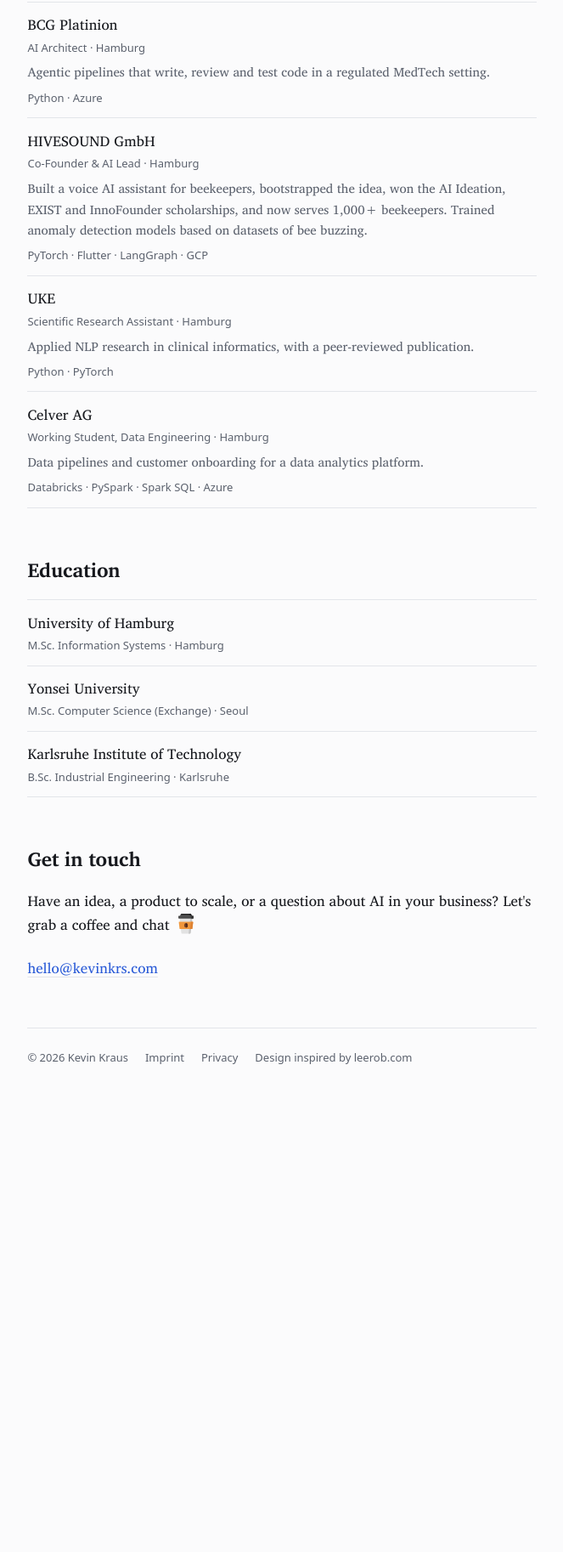
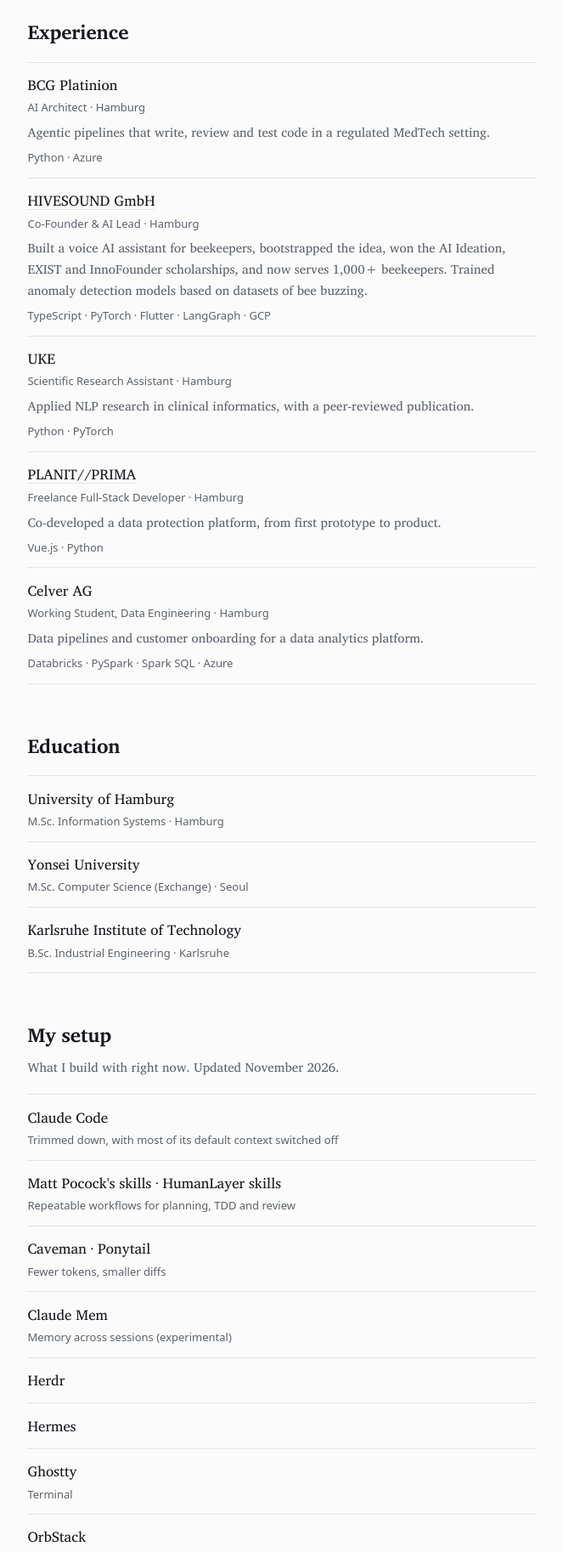
Before and after one commit to kevinkrs/kevinkrs.com, an Astro site: page / in a window 1280 px wide. Shown: the part 974-2800 px from the top of the page at 85% size, without its empty margins (76-739 px from the left). Before the commit the page ends 2297 px from the top, so only its background shows below. Built offline with nearby package versions, Linux system fonts and the light colour scheme; Astro itself is replaced by a stand-in of ours.

Commit message:
Add setup section, PLANIT//PRIMA row, project links and stack lines

```diff
--- a/src/data/site.ts
+++ b/src/data/site.ts
@@ -18,16 +18,17 @@ export const intro = [
 export const services = [
   {
     title: 'Full-Stack Software Development',
-    text: 'From rough idea to a product people actually use, end to end with Vue.js, React, Python and GCP. Like PLANIT//PRIMA, a data protection platform, and HIVESOUND, a voice assistant now serving 1,000+ beekeepers.',
+    text: 'From rough idea to a product people actually use, end to end. Like PLANIT//PRIMA, a data protection platform, and HIVESOUND, a voice assistant now serving 1,000+ beekeepers.',
+    stack: 'Frontend · Backend · Cloud · DevOps, in whatever stack the job needs. Currently TanStack and TypeScript heavy.',
   },
   {
     title: "AI that gets shit done",
-    text: 'AI in production, not in a demo. I trained ML models on real-world data at UKE and HIVESOUND, and shipped agentic pipelines to production at HIVESOUND and BCG Platinion.',
+    text: 'AI in production, not in a demo. I trained ML models on real-world data at UKE and HIVESOUND, and shipped agentic pipelines to production at HIVESOUND and BCG Platinion. And I set up coding harnesses like Claude Code with agentic orchestration, so AI writes code your team can trust.',
   },
 ];
 
-// Only organisation, position, location, an optional one-line note and tech stack are shown.
-export type Row = { org: string; title: string; location: string; note?: string; stack?: string[] };
+// Only organisation, position, location, an optional one-line note, tech stack and link are shown.
+export type Row = { org: string; title: string; location: string; note?: string; stack?: string[]; url?: string };
 
 export const experience: Row[] = [
   {
@@ -36,14 +37,19 @@ export const experience: Row[] = [
     stack: ['Python', 'Azure'],
   },
   {
-    org: 'HIVESOUND GmbH', title: 'Co-Founder & AI Lead', location: 'Hamburg',
+    org: 'HIVESOUND GmbH', title: 'Co-Founder & AI Lead', location: 'Hamburg', url: 'https://hivesound.ai',
     note: 'Built a voice AI assistant for beekeepers, bootstrapped the idea, won the AI Ideation, EXIST and InnoFounder scholarships, and now serves 1,000+ beekeepers. Trained anomaly detection models based on datasets of bee buzzing.',
-    stack: ['PyTorch', 'Flutter', 'LangGraph', 'GCP'],
+    stack: ['TypeScript', 'PyTorch', 'Flutter', 'LangGraph', 'GCP'],
   },
   {
     org: 'UKE', title: 'Scientific Research Assistant', location: 'Hamburg',
     note: 'Applied NLP research in clinical informatics, with a peer-reviewed publication.',
     stack: ['Python', 'PyTorch'],
+  },
+  {
+    org: 'PLANIT//PRIMA', title: 'Freelance Full-Stack Developer', location: 'Hamburg', url: 'https://www.planitprima.com/de/',
+    note: 'Co-developed a data protection platform, from first prototype to product.',
+    stack: ['Vue.js', 'Python'],
   },
   {
     org: 'Celver AG', title: 'Working Student, Data Engineering', location: 'Hamburg',
@@ -52,6 +58,19 @@ export const experience: Row[] = [
   },
 ];
 
+// The tools I build with right now. Bump setupUpdated when you change the list.
+export const setupUpdated = 'November 2026';
+export const setup: { name: string; note?: string }[] = [
+  { name: 'Claude Code', note: 'Trimmed down, with most of its default context switched off' },
+  { name: "Matt Pocock's skills · HumanLayer skills", note: 'Repeatable workflows for planning, TDD and review' },
+  { name: 'Caveman · Ponytail', note: 'Fewer tokens, smaller diffs' },
+  { name: 'Claude Mem', note: 'Memory across sessions (experimental)' },
+  { name: 'Herdr' },
+  { name: 'Hermes' },
+  { name: 'Ghostty', note: 'Terminal' },
+  { name: 'OrbStack', note: 'Containers' },
+];
+
 export const education: Row[] = [
   {
     org: 'University of Hamburg', title: 'M.Sc. Information Systems', location: 'Hamburg' },
--- a/src/pages/index.astro
+++ b/src/pages/index.astro
@@ -2,7 +2,7 @@
 import Base from '../layouts/Base.astro';
 import Harbor from '../components/Harbor.astro';
 import Coffee from '../components/Coffee.astro';
-import { profile, intro, services, experience, education, type Row } from '../data/site';
+import { profile, intro, services, experience, education, setup, setupUpdated, type Row } from '../data/site';
 
 const lists: { id: string; title: string; rows: Row[] }[] = [
   { id: 'experience', title: 'Experience', rows: experience },
@@ -34,7 +34,10 @@ const year = new Date().getFullYear();
         <h2 id="services-title">What I do</h2>
         <div class="list">
           {services.map((s) => (
-            <div class="item"><span>{s.title}</span><span class="meta">{s.text}</span></div>
+            <div class="item">
+              <span>{s.title}</span><span class="meta">{s.text}</span>
+              {s.stack && <span class="meta stack">{s.stack}</span>}
+            </div>
           ))}
         </div>
       </section>
@@ -45,7 +48,7 @@ const year = new Date().getFullYear();
           <div class="list">
             {l.rows.map((r) => (
               <div class="item">
-                <span>{r.org}</span>
+                <span>{r.url ? <a href={r.url} rel="noopener">{r.org}</a> : r.org}</span>
                 <span class="meta">{r.title} · {r.location}</span>
                 {r.note && <span class="note">{r.note}</span>}
                 {r.stack && <span class="meta stack">{r.stack.join(' · ')}</span>}
@@ -54,6 +57,16 @@ const year = new Date().getFullYear();
           </div>
         </section>
       ))}
+
+      <section aria-labelledby="setup-title">
+        <h2 id="setup-title">My setup</h2>
+        <p class="lede">What I build with right now. Updated {setupUpdated}.</p>
+        <div class="list">
+          {setup.map((t) => (
+            <div class="item"><span>{t.name}</span>{t.note && <span class="meta">{t.note}</span>}</div>
+          ))}
+        </div>
+      </section>
 
       <section aria-labelledby="contact-title">
         <h2 id="contact-title">Get in touch</h2>
@@ -105,6 +118,7 @@ const year = new Date().getFullYear();
   .meta { color: var(--muted); font-family: var(--font); font-size: 0.8125rem; }
   .note { color: var(--muted); font-size: 0.9375rem; margin-top: 0.25rem; }
   .stack { margin-top: 0.25rem; }
+  .copy .lede { color: var(--muted); margin: -0.6rem 0 1.2rem; font-size: 0.9375rem; }
 
   .foot {
     display: flex; flex-wrap: wrap; gap: 8px 20px; margin-top: 3.5rem; padding-top: 1.5rem;
```
